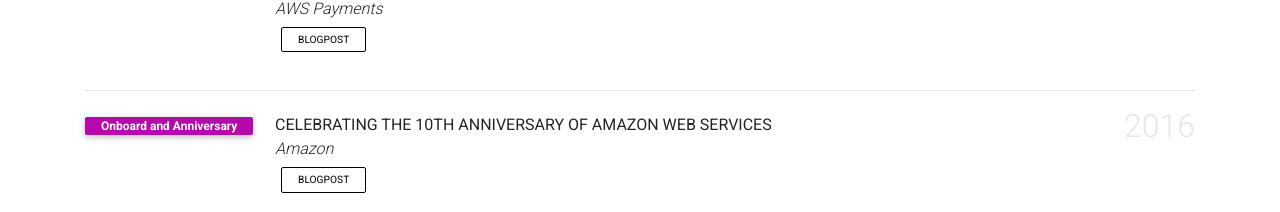
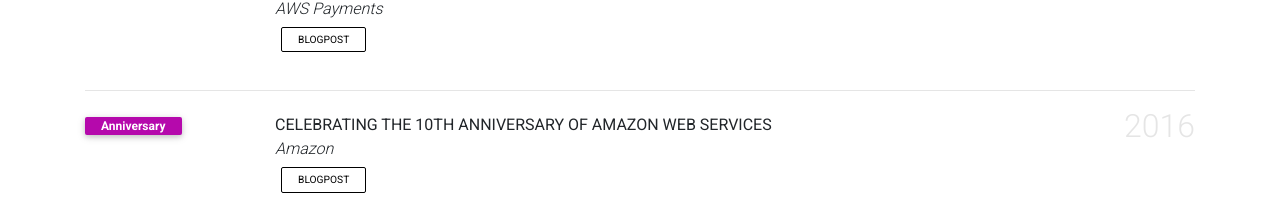
Before and after one commit to gfw001/gfw001.github.io, a Jekyll site: the page products.html, which Jekyll copies as it is, in a window 1280 px wide. Shown: the part 2820-3032 px from the top of the page. Built offline with Jekyll 4.4.1, drawn with Linux system fonts in a browser that asks for light colours; comment, search, counter and statistics services are not loaded; a style sheet for code colours, icons or effects is not loaded.

Commit message:
Update products.html

```diff
--- a/products.html
+++ b/products.html
@@ -56,6 +56,30 @@
         width: 100%;
         min-width: 80px;
         max-width: 200px;
+      }
+      .abbr {
+        height: 2rem;
+        margin-bottom: 0.5rem;
+        abbr {
+          display: inline-block;
+          background-color: #B509AC;
+          padding-left: 1rem;
+          padding-right: 1rem;
+          a {
+            color: white;
+            &:hover {
+              text-decoration: none;
+            }
+          }
+        }
+        .badge {
+          color: #ffffff;
+          background-color: #B509AC;
+        }
+        .award {
+          color: #B509AC;
+          border: 1px solid #B509AC;
+        }
       }
       .abbr {
         height: 2rem;
@@ -481,7 +505,7 @@
       <ol class="bibliography">
          <li>
             <div class="row">
-               <div class="col-sm-2 abbr"><abbr class="badge">Onboard and Anniversary</abbr></div>
+               <div class="col-sm-2 abbr"><abbr class="badge">Anniversary</abbr></div>
                <div id="mao2023agent" class="col-sm-8">
                   <div class="title">CELEBRATING THE 10TH ANNIVERSARY OF AMAZON WEB SERVICES</div>
                   <div class="periodical"> <em>Amazon</em> </div>
```
